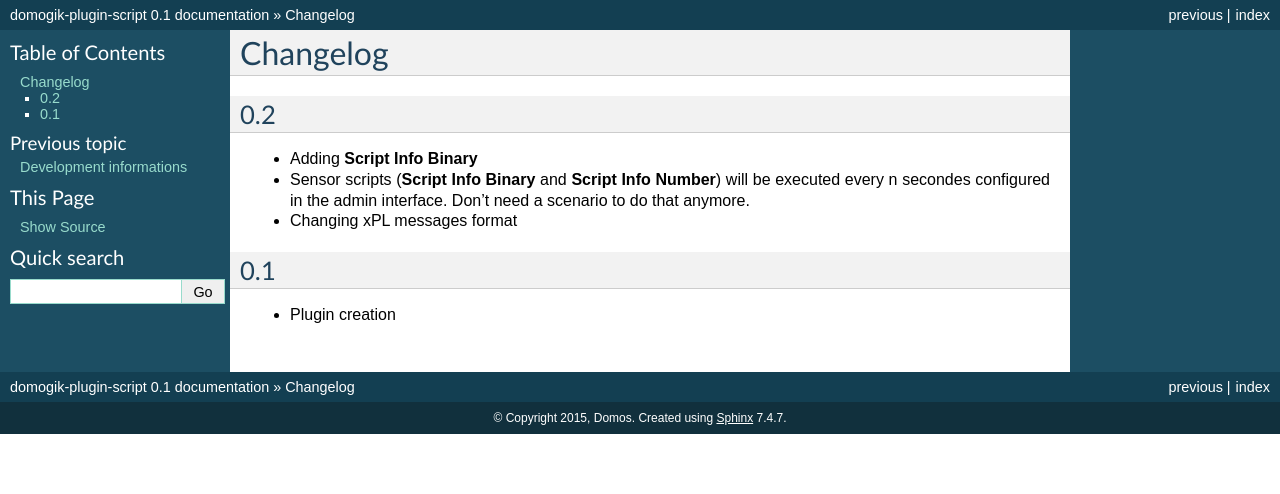
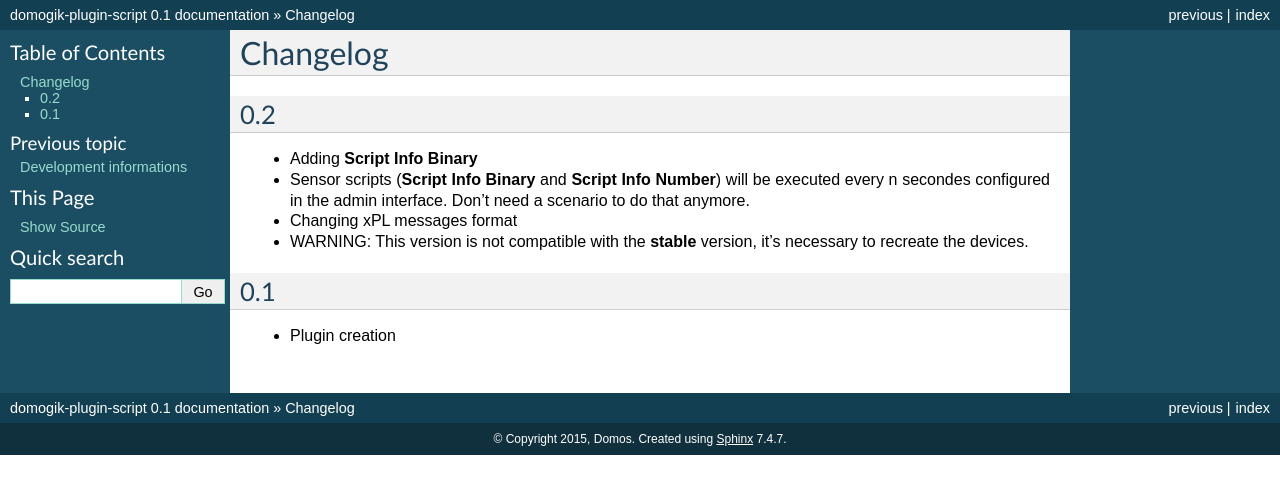
Before and after one commit to vdomos/domogik-plugin-script, a Sphinx documentation site: the page built from docs/changelog.txt, in a window 1280 px wide. Shown: the top 494 px of the page. Built offline with Sphinx 7.4.7, drawn with Linux system fonts in a browser that asks for light colours.

Commit message:
Doc Update

```diff
--- a/docs/changelog.txt
+++ b/docs/changelog.txt
@@ -8,6 +8,7 @@ Changelog
 * Adding **Script Info Binary**
 * Sensor scripts (**Script Info Binary** and **Script Info Number**) will be executed every n secondes configured in the admin interface. Don't need a scenario to do that anymore.
 * Changing xPL messages format
+* WARNING: This version is not compatible with the **stable** version, it's necessary to recreate the devices.
 
 
 0.1
--- a/docs/script.txt
+++ b/docs/script.txt
@@ -24,7 +24,7 @@ Plugin Information Page
 .. image:: Domogik_Device_Plugin-Script_16.png
 
 .. warning::
-	This versin is not compatible with the stable version, it's necessary to recreate devices for use it.
+	This version is not compatible with the **stable** version, it's necessary to recreate the devices.
 
 
 Dependencies
```
